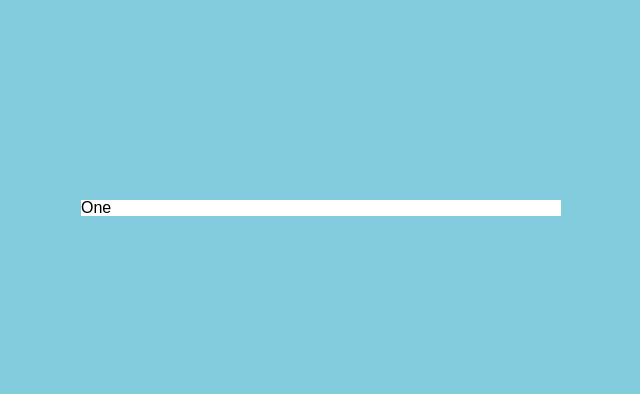
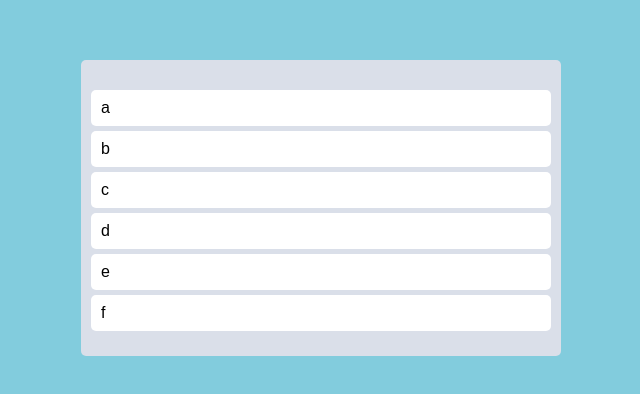
Before and after one commit to mongzii/drag-and-drop_ts, a React (Create React App) app: page / in a window 1280 px wide. Shown: the part 192-586 px from the top of the page, without its empty margins (319-959 px from the left). Built offline with nearby package versions, Linux system fonts and the light colour scheme.

Commit message:
feat: drag에 따라 css설정

```diff
--- a/src/App.tsx
+++ b/src/App.tsx
@@ -18,12 +18,21 @@
   grid-template-columns: repeat(1, 1fr);
 `;
 const Board = styled.div`
+  padding: 20px 10px;
+  padding-top: 30px;
   background-color: ${props => props.theme.boardColor};
+  border-radius: 5px;
+  min-height: 200px;
 `;
 
 const Card = styled.div`
+  border-radius: 5px;
+  margin-bottom: 5px;
+  padding: 10px 10px;
   background-color: ${props => props.theme.cardColor};
 `;
+
+const toDos = ["a", "b", "c", "d", "e", "f"];
 
 function App() {
   const onDragEnd = () => {};
@@ -34,17 +43,19 @@
           <Droppable droppableId="one">
             {magic => (
               <Board ref={magic.innerRef} {...magic.droppableProps}>
-                <Draggable draggableId="first" index={0}>
+                {toDos.map((toDo, index) => (
+                  <Draggable draggableId={toDo} index={index}>
                     {magic => (
                       <Card
                         ref={magic.innerRef}
                         {...magic.dragHandleProps}
                         {...magic.draggableProps}
                       >
-                      One
+                        {toDo}
                       </Card>
                     )}
                   </Draggable>
+                ))}
                 {/* <Draggable draggableId="second" index={1}>
                 {magic => (
                   <li ref={magic.innerRef} {...magic.draggableProps}>
@@ -53,6 +64,8 @@
                   </li>
                 )}
               </Draggable> */}
+                {magic.placeholder}
+                {/* 카드빼도 boards의 사이즈 변하지 않는다, */}
               </Board>
             )}
           </Droppable>
```
Lines whose indentation alone changed are shown as unchanged.
